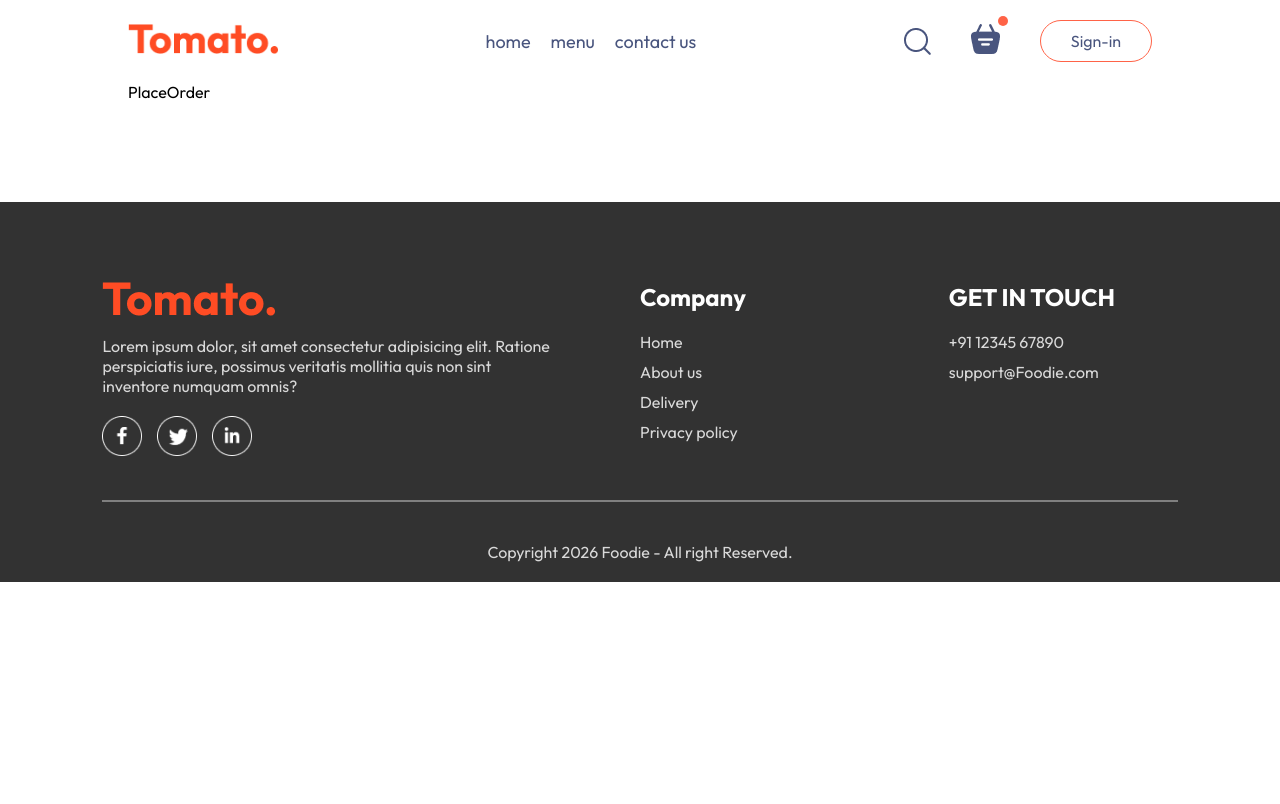
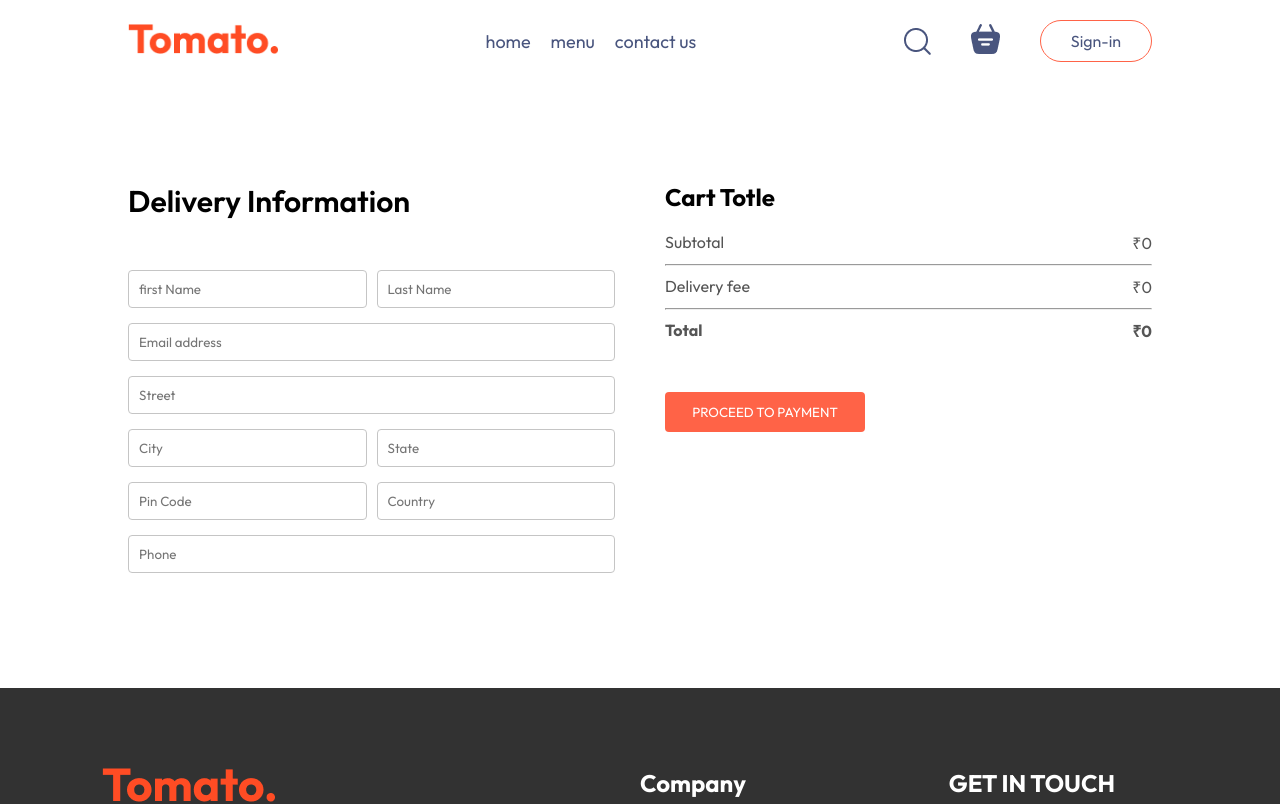
Before and after one commit to Sandeepgpa/Food_Delivery_Frontend, a React (Vite) app: page /order in a window 1280 px wide. Shown: the top 804 px of the page. Built offline with nearby package versions, Linux system fonts and the light colour scheme.

Commit message:
order and place order page is created

```diff
--- a/src/App.jsx
+++ b/src/App.jsx
@@ -9,7 +9,8 @@
 
 const App = () => {
 
-  const [showLogin,setShowLogin] = useState(false)
+  const [showLogin,setShowLogin] = useState(false);
+
   return (
     <>
     {showLogin?<LoginPopup setShowLogin={setShowLogin}/>:<></>}
@@ -21,7 +22,7 @@
           <Route path='/order' element={<PlaceOrder />} />
         </Routes>
       </div>
-      <Footer />
+      <Footer/>
     </>
   )
 }
--- a/src/Components/Navbar/Navbar.jsx
+++ b/src/Components/Navbar/Navbar.jsx
@@ -1,11 +1,15 @@
-import React, { useState } from 'react'
+import React, { useContext, useState } from 'react'
 import '../Navbar/Navbar.css'
 import { assets } from '../../assets/assets'
 import { Link } from 'react-router-dom'
+import { useCallback } from 'react'
+import { StoreContext } from '../../context/StoreContext'
 
 const Navbar = ( { setShowLogin }) => {
 
-  const[menu, setMenu] = useState("mobile-app")
+  const[menu, setMenu] = useState("mobile-app");
+
+  const { getTotalCartAmount } = useContext(StoreContext);
 
   return (
     <div className='navbar'>
@@ -20,7 +24,7 @@
         <img src={assets.search_icon} alt="" />
         <div className="navbar-search-icon">
           <Link to='/cart'><img src={assets.basket_icon} alt="" /></Link>
-          <div className="dot"></div>
+          <div className={getTotalCartAmount()===0?"":"dot"}></div>
         </div>
         <button onClick={()=>setShowLogin(true)}>Sign-in</button>
       </div>
--- a/src/Pages/Cart/Cart.css
+++ b/src/Pages/Cart/Cart.css
@@ -26,5 +26,45 @@
 
 .cart-items-item .cross{
     cursor: pointer;
+}
+
+.cart-bottom{
+    margin-top: 80px;
+    display: flex;
+    justify-content: space-between;
+    gap: max(12vw, 20px);
+}
+
+.cart-total{
+    flex: 1;
+    display: flex;
+    flex-direction: column;
+    gap: 20px;
+}
+
+.cart-totle-detials{
+    display: flex;
+    justify-content: space-between;
+    color: #555;
+}
+
+.cart-total hr{
+    margin: 10px 0px;
+}
+
+.cart-total button{
+    border: none;
+    color: #fff;
+    background-color: tomato;
+    width: max(15vw,200px);
+    padding: 12px 0px;
+    border-radius: 4px;
+    cursor: pointer;
+}
+
+@media (max-width:750px) {
+    .cart-bottom{
+        flex-direction: column-reverse;
+    }
 
 }
--- a/src/Pages/Cart/Cart.jsx
+++ b/src/Pages/Cart/Cart.jsx
@@ -1,10 +1,13 @@
 import React, { useContext } from 'react'
 import './Cart.css'
 import { StoreContext } from '../../context/StoreContext'
+import { useNavigate } from "react-router-dom";
 
 const Cart = () => {
 
-  const { cartItems, food_list, removeFromCart } = useContext(StoreContext);
+  const { cartItems, food_list, removeFromCart, getTotalCartAmount } = useContext(StoreContext);
+
+  const navigate = useNavigate();
 
   return (
     <div className="cart">
@@ -29,7 +32,7 @@
                   <p>₹{itme.price}</p>
                   <p>{cartItems[itme._id]}</p>
                   <p>₹{itme.price * cartItems[itme._id]}</p>
-                  <p onClick={()=>removeFromCart(itme._id)} className='cross'>x</p>
+                  <p onClick={() => removeFromCart(itme._id)} className='cross'>x</p>
                 </div>
                 <hr />
               </>
@@ -40,27 +43,26 @@
         })}
       </div>
       <div className="cart-bottom">
-        <div className="cart-totle">
+        <div className="cart-total">
           <h2>Cart Totle</h2>
           <div>
             <div className="cart-totle-detials">
-              <p>Subtotle</p>
-              <p>{0}</p>
+              <p>Subtotal</p>
+              <p>₹{getTotalCartAmount()}</p>
             </div>
             <hr />
             <div className="cart-totle-detials">
               <p>Delivery fee</p>
-              <p>{2}</p>
+              <p>₹{getTotalCartAmount() === 0?0:45}</p>
             </div>
             <hr />
             <div className="cart-totle-detials">
-              <b>Totle</b>
-              <b>{0}</b>
+              <b>Total</b>
+              <b>₹{getTotalCartAmount()===0?0:getTotalCartAmount() + 45}</b>
             </div>
           </div>
+          <button onClick={() => navigate("/order")}>PROCEED TO CHECKOUT</button>
         </div>
-        <button>PROCEED TO CHECKOUT</button>
-
       </div>
     </div>
   )
--- a/src/Pages/PlaceOrder/PlaceOrder.css
+++ b/src/Pages/PlaceOrder/PlaceOrder.css
@@ -0,0 +1,41 @@
+.place-order{
+    display: flex;
+    align-items: start;
+    justify-content: space-between;
+    gap: 50px;
+    margin-top: 100px;
+}
+
+.plac-order-left{
+    width: 100%;
+    max-width: max(30%, 500px);
+}
+
+.plac-order-left .title{
+    font-size: 30px;
+    font-weight: 600;
+    margin-bottom: 50px;
+}
+
+.plac-order-left input{
+    margin-bottom: 15px;
+    width: 100%;
+    padding: 10px;
+    border: 1px solid #c5c5c5;
+    border-radius: 4px;
+    outline-color: tomato;
+}
+
+.plac-order-left .multi-filds{
+    display: flex;
+    gap: 10px;
+}
+
+.place-order-right{
+    width: 100%;
+    max-width: max(40%, 500px);
+}
+
+.place-order .cart-total button{
+    margin-top: 30px;
+}
--- a/src/Pages/PlaceOrder/PlaceOrder.jsx
+++ b/src/Pages/PlaceOrder/PlaceOrder.jsx
@@ -1,9 +1,57 @@
-import React from 'react'
+import React, { useContext } from 'react'
 import './PlaceOrder.css'
+import { StoreContext } from '../../context/StoreContext'
 
 const PlaceOrder = () => {
+
+  const {getTotalCartAmount} = useContext(StoreContext);
+
   return (
-    <div>PlaceOrder</div>
+    <form className='place-order'>
+      <div className="plac-order-left">
+        <p className="title">Delivery Information</p>
+        <div className="multi-filds">
+          <input type="text" placeholder='first Name' />
+          <input type="text" placeholder='Last Name' />
+        </div>
+        <input type="text" placeholder='Email address' />
+        <input type="text" placeholder='Street' />
+        <div className="multi-filds">
+          <input type="text" placeholder='City' />
+          <input type="text" placeholder='State' />
+        </div>
+        <div className="multi-filds">
+          <input type="text" placeholder='Pin Code' />
+          <input type="text" placeholder='Country' />
+        </div>
+        <input type="text" placeholder='Phone' />
+      </div>
+
+      <div className="place-order-right">
+        <div className="cart-total">
+          <h2>Cart Totle</h2>
+          <div>
+            <div className="cart-totle-detials">
+              <p>Subtotal</p>
+              <p>₹{getTotalCartAmount()}</p>
+            </div>
+            <hr />
+            <div className="cart-totle-detials">
+              <p>Delivery fee</p>
+              <p>₹{getTotalCartAmount()===0?0:45}</p>
+            </div>
+            <hr />
+            <div className="cart-totle-detials">
+              <b>Total</b>
+              <b>₹{getTotalCartAmount()===0?0:getTotalCartAmount() + 45}</b>
+            </div>
+          </div>
+          <button>PROCEED TO PAYMENT</button>
+        </div>
+
+      </div>
+
+    </form>
   )
 }
 
--- a/src/context/StoreContext.jsx
+++ b/src/context/StoreContext.jsx
@@ -3,33 +3,45 @@
 
 export const StoreContext = createContext(null);
 
-const StoreContextProvider = (props) =>{
+const StoreContextProvider = (props) => {
 
     const [cartItems, setCartItems] = useState({});
 
     const addToCart = (itemId) => {
         if (!cartItems[itemId]) {
-            setCartItems((prev)=>({...prev,[itemId]:1}))
+            setCartItems((prev) => ({ ...prev, [itemId]: 1 }))
         }
-        else{
-            setCartItems((prev)=>({...prev,[itemId]:prev[itemId]+1}))
+        else {
+            setCartItems((prev) => ({ ...prev, [itemId]: prev[itemId] + 1 }))
         }
     }
 
-    const removeFromCart = (itemId) =>{
-        setCartItems((prev)=>({...prev,[itemId]:prev[itemId]-1}))
+    const removeFromCart = (itemId) => {
+        setCartItems((prev) => ({ ...prev, [itemId]: prev[itemId] - 1 }))
     }
 
-    useEffect(()=>{
-        console.log(cartItems)
-    },[cartItems])
+    const getTotalCartAmount = () => {
+        let totalAmount = 0;
+        for (const item in cartItems) {
+            if (cartItems[item] > 0) {
+                let itemInfo = food_list.find((product) => product._id === item)
+                totalAmount += itemInfo.price * cartItems[item];
+            }
+        }
+        return totalAmount;
+    }
+
+    // useEffect(()=>{
+    //     console.log(cartItems)
+    // },[cartItems])
 
     const contextValue = {
         food_list,
         cartItems,
         setCartItems,
         addToCart,
-        removeFromCart
+        removeFromCart,
+        getTotalCartAmount
 
     }
 
```
